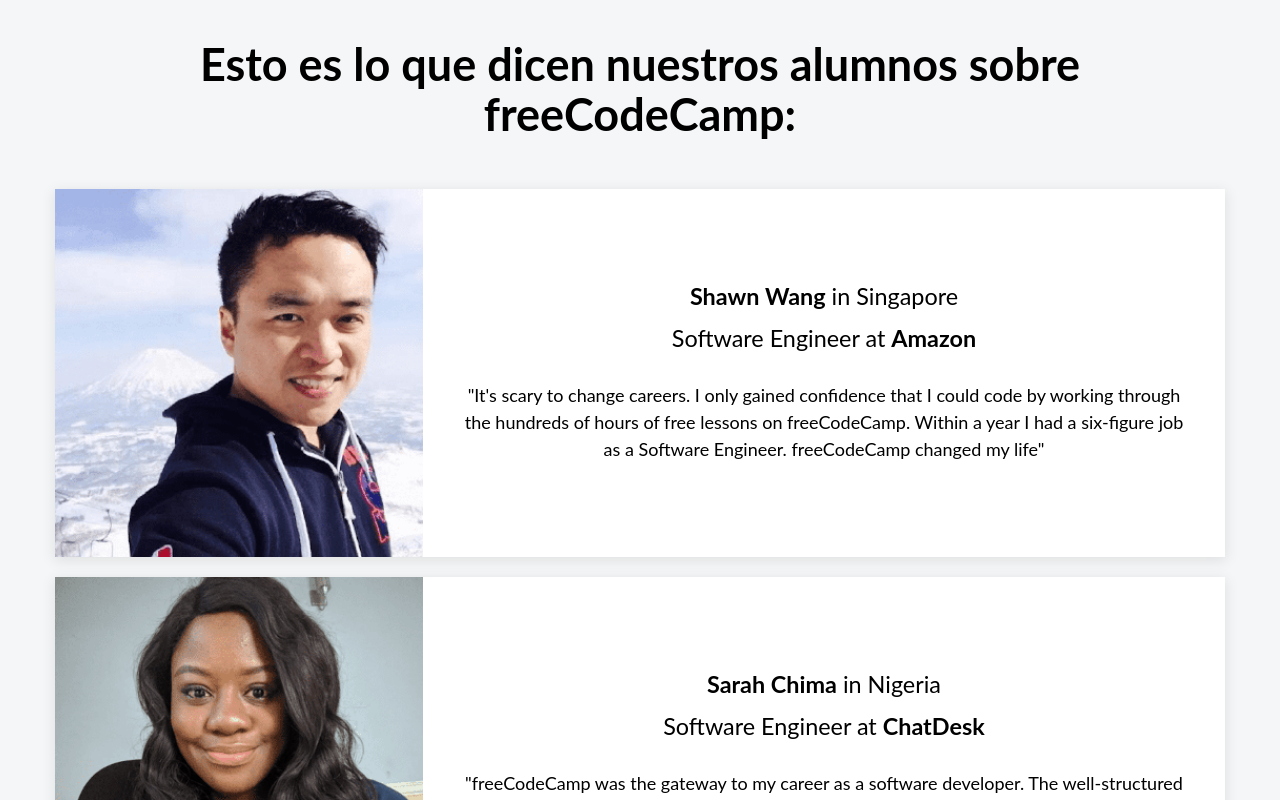
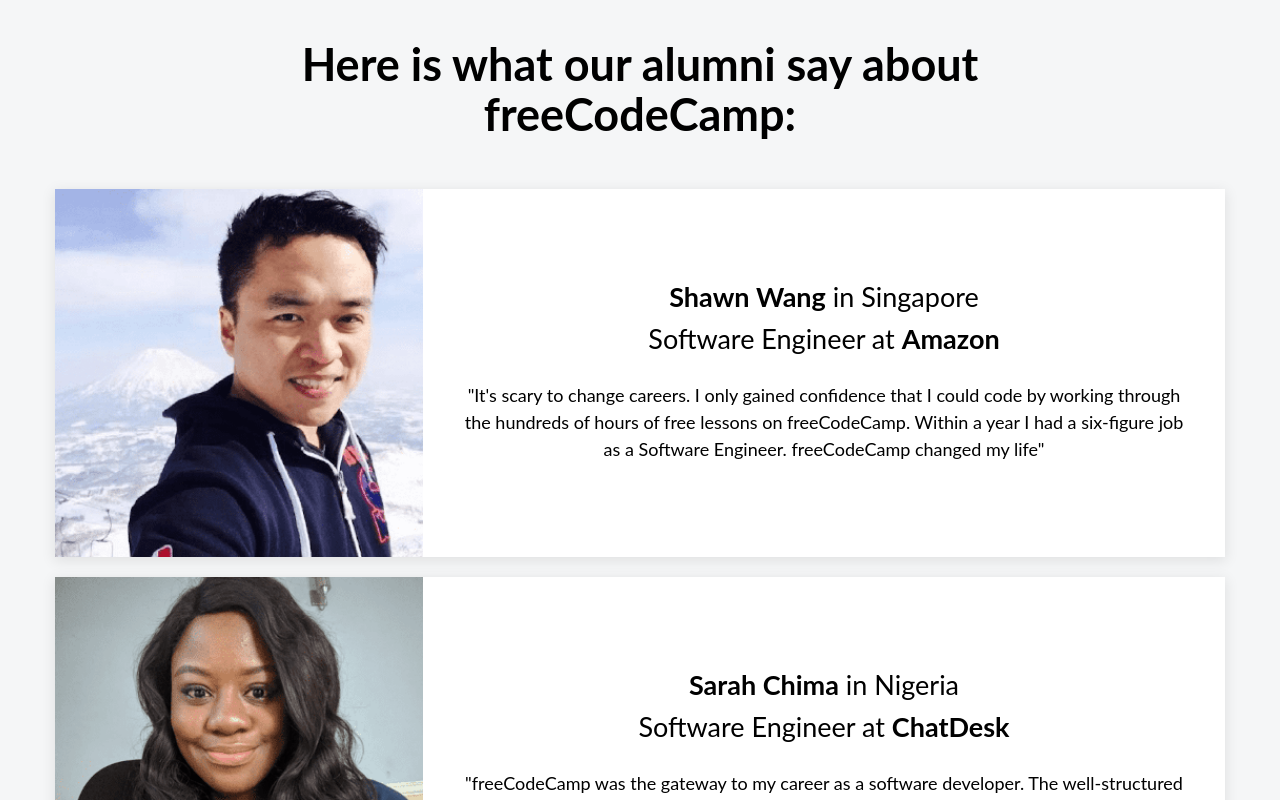
Before and after one commit to GermanPagano/frecodecamp-testimonials, a React (Create React App) app: page / in a window 1280 px wide. Shown: the top 800 px of the page. Built offline with nearby package versions, Linux system fonts and the light colour scheme.

Commit message:
ultimos detalles

```diff
--- a/src/App.js
+++ b/src/App.js
@@ -6,7 +6,7 @@
 
     <div className="App">
       <div className="contenedor-principal">
-      <h1>Esto es lo que dicen nuestros alumnos sobre freeCodeCamp:</h1>
+      <h1>Here is what our alumni say about freeCodeCamp:</h1>
       <Testimonio
         imagen='shawn'
         nombre='Shawn Wang'
--- a/src/stylesheets/testimonios.css
+++ b/src/stylesheets/testimonios.css
@@ -24,16 +24,16 @@
 
 }
 .nombre-testimonio{
-  font-size: 1.3em;
+  font-size: 1.5em;
 }
 
 .cargo-testimonio{
-  font-size: 1.3rem;
+  font-size: 1.5rem;
   margin-top: 15px;
   padding-bottom: 30px;
 }
 .text-testimonio{
-  font-size: 1.1rem;
+  font-size: 1.3rem;
   text-align: justify;
 
 }
```
